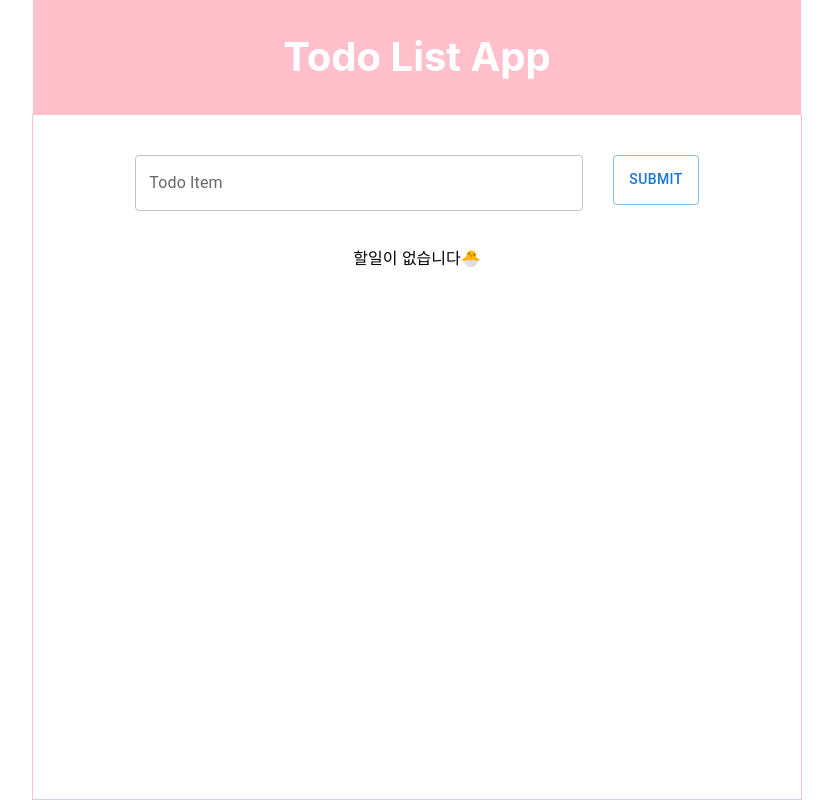
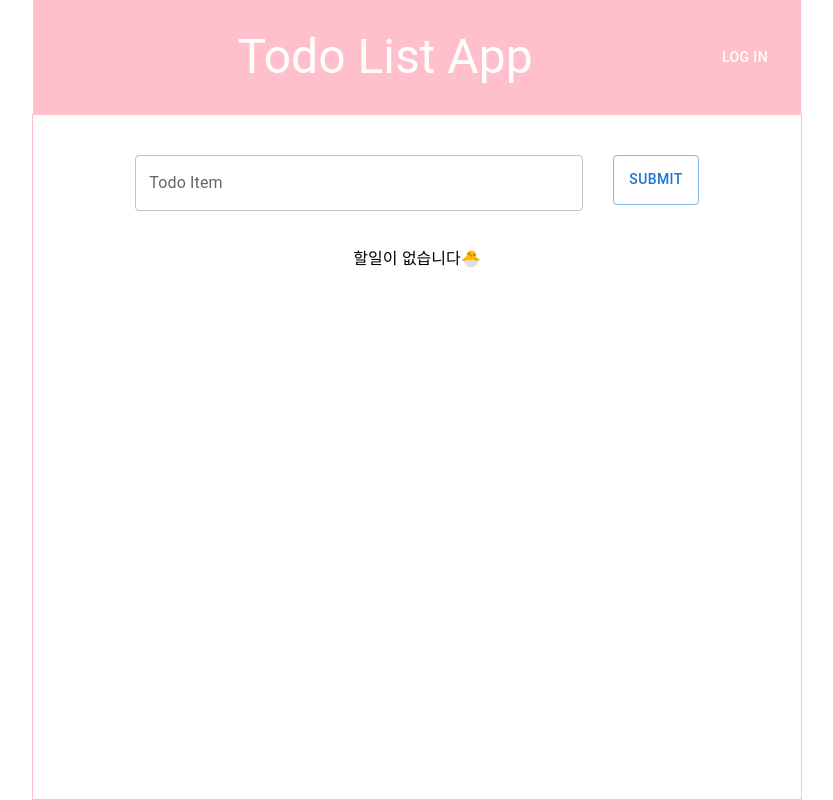
Before and after one commit to beeguriri/To-do-list, a React (Create React App) app: page / in a window 1280 px wide. Shown: the whole page, without its empty margins (223-1056 px from the left). Built offline with nearby package versions, Linux system fonts and the light colour scheme; no server answers; the database is empty.

Commit message:
0409_로그인 기능 구현

```diff
--- /dev/null
+++ b/src/components/TodoAppBar.js
@@ -0,0 +1,25 @@
+import React from "react";
+
+import AppBar from '@mui/material/AppBar';
+import Toolbar from '@mui/material/Toolbar';
+import Typography from '@mui/material/Typography';
+import Button from '@mui/material/Button';
+
+const TodoAppBar = () => {
+
+    return(
+
+        <AppBar position="static" style={{ backgroundColor: "pink" }} elevation={0} >
+            <Toolbar>
+                <Typography variant="h3" component="div" sx={{ flexGrow: 1 }} align="center">
+                    Todo List App
+                </Typography>
+                <Button color="inherit">Log In</Button>
+            </Toolbar>
+        </AppBar>
+
+    )
+}
+
+
+export default TodoAppBar;
--- a/src/components/TodoMain.js
+++ b/src/components/TodoMain.js
@@ -3,10 +3,10 @@ import TextField from '@mui/material/TextField';
 import Button from '@mui/material/Button';
 import Swal from 'sweetalert2'
 import TodoBoard from './TodoBoard';
+import TodoAppBar from './TodoAppBar';
 
 import { getFirestore, collection, addDoc, setDoc, doc, deleteDoc,
     getDocs, query, orderBy, } from "firebase/firestore";
-
 
 const TodoMain = (probs) => {
 
@@ -162,7 +162,8 @@ const TodoMain = (probs) => {
         <div className="all">
             <div className="content">
                 <div className="header">
-                    <h3>Todo List App</h3>
+                    {/* <h3>Todo List App</h3> */}
+                    <TodoAppBar />
                 </div>
                 <div className="main">
                     {updateItem && updateItem.item ? (
```
